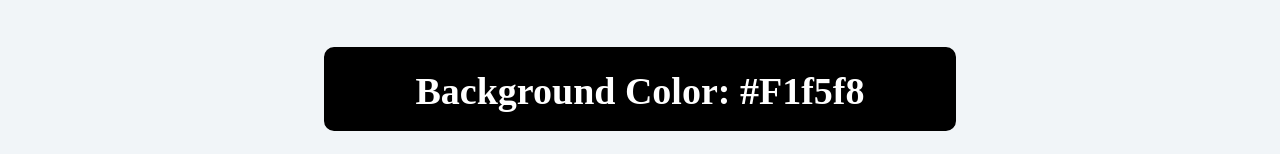
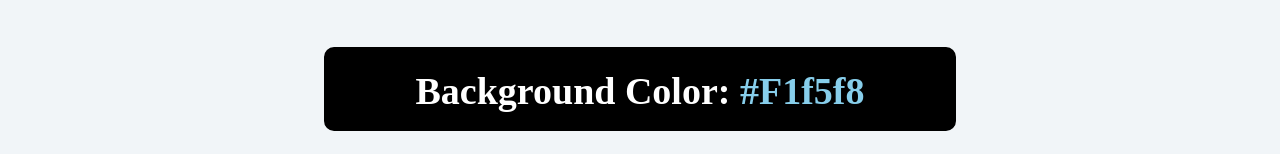
Before and after one commit to toleen98/js-css-html-projects, a plain HTML site: page color-flipper/index.html in a window 1280 px wide. Shown: the part 153-307 px from the top of the page. Drawn offline with Linux system fonts and the light colour scheme.

Commit message:
refactor color-flipper

```diff
--- a/color-flipper/style.css
+++ b/color-flipper/style.css
@@ -79,3 +79,7 @@ h1{
     background: black;
     color: white;
 }
+
+#color{
+    color: skyblue;
+}
```
